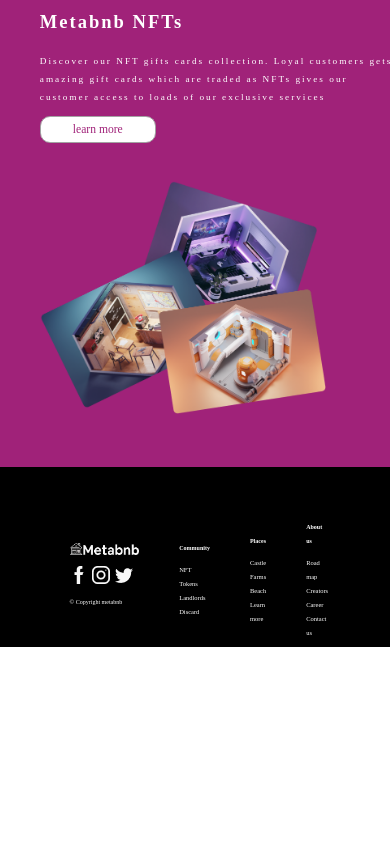
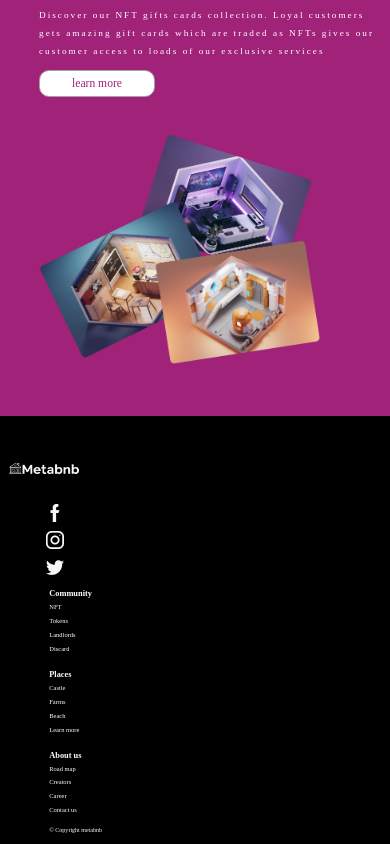
Before and after one commit to Uqueenesther/metabnb, a React (Create React App) app: page / in a window 390 px wide. Shown: the part 3157-4001 px from the top of the page. Before the commit the page ends 3804 px from the top, so only its background shows below. Built offline with nearby package versions, Linux system fonts and the light colour scheme; a web font is replaced by a local one.

Commit message:
mobile res

```diff
--- a/src/component/Home.js
+++ b/src/component/Home.js
@@ -1,6 +1,5 @@
 import { React, useState} from "react";
 import { Link } from 'react-router-dom';
-
 import Modal from "./Modal";
 import "../App.scss";
 
@@ -267,12 +266,12 @@
               <img src="img/instagram.png" alt="instagram" className="footer__sub"/>
               <img src="img/twitter.png" alt="twitter" className="footer__sub"/>
               </div>
-              <p className='copyright'>&copy; Copyright metabnb</p>
+
             </div>
 
             <div>
               <ul className="footer__list">
-             <h4>Community</h4>
+             <h4 className="fth4">Community</h4>
               <li className="list__item"><a href="http://localhost:3000/" className="footer__link">NFT</a> </li>
               <li className="list__item"><a href="http://localhost:3000/" className="footer__link">Tokens</a></li>
               <li className="list__item"><a href="http://localhost:3000/" className="footer__link">Landlords</a></li>
@@ -282,7 +281,7 @@
 
             <div>
               <ul className="footer__list">
-             <h4>Places</h4>
+             <h4 className="fth4" >Places</h4>
               <li className="list__item"><a href="http://localhost:3000/" className="footer__link">Castle</a> </li>
               <li className="list__item"><a href="http://localhost:3000/" className="footer__link">Farms</a></li>
               <li className="list__item"><a href="http://localhost:3000/" className="footer__link">Beach</a></li>
@@ -292,12 +291,14 @@
 
             <div>
               <ul className="footer__list">
-              <h4>About us</h4>
+              <h4 className="fth4">About us</h4>
               <li className="list__item"><a href="http://localhost:3000/" className="footer__link">Road map</a></li>
               <li className="list__item"><a href="http://localhost:3000/" className="footer__link">Creators</a></li>
               <li className="list__item"><a href="http://localhost:3000/" className="footer__link">Career</a></li>
               <li className="list__item"><a href="http://localhost:3000/" className="footer__link">Contact us</a></li>
+              <p className='copyright'>&copy; Copyright metabnb</p>
               </ul>
+
             </div>
         </footer>
         </div>
--- a/src/component/Signup.js
+++ b/src/component/Signup.js
@@ -1,5 +1,7 @@
 import "../App.scss";
 import { Link } from 'react-router-dom';
+import Modal from "./Modal";
+import { React, useState} from "react";
 
 function Signup(){
   const [showBox, setShowBox] = useState(false)
--- a/src/sass/_component.scss
+++ b/src/sass/_component.scss
@@ -496,9 +496,22 @@
     // display: block;
 
 
+}
+@media only screen and (max-width:$bp-tab3){
+  display: block;
+  // float: left;
+  margin-left: 0px;
+  padding-left: 2rem;
+
+
+
 
 }
-
+.fth4{
+  font-size: 1.8rem;
+  padding-bottom: 0px;
+  margin-bottom: 0px;
+}
 
    &__sub{
 
@@ -534,6 +547,12 @@
 
 
     }
+    @media only screen and (max-width:$bp-tab3){
+       display: grid;
+       padding-left: 8rem;
+       gap: 2rem;
+       margin-top: 5rem;
+     }
    }
 }
 
@@ -554,6 +573,9 @@
 .footer__logo{
    @media only screen and (max-width:$bp-small){
   width: 15rem;
+ }
+ @media only screen and (max-width:$bp-small){
+
  }
 }
 
```
